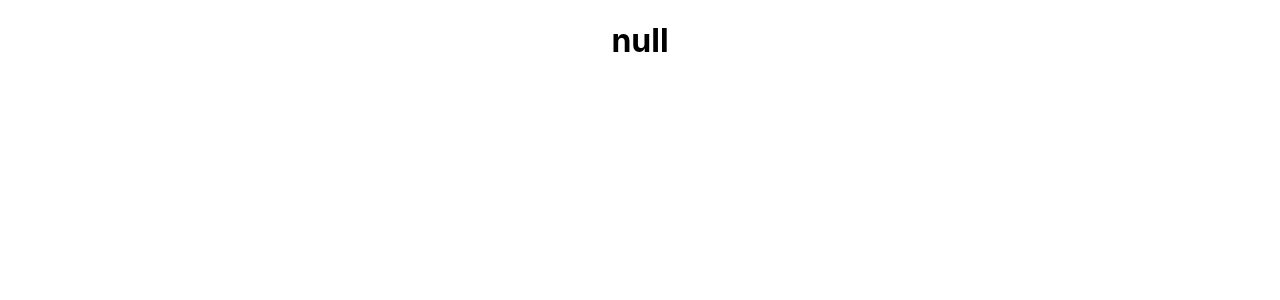
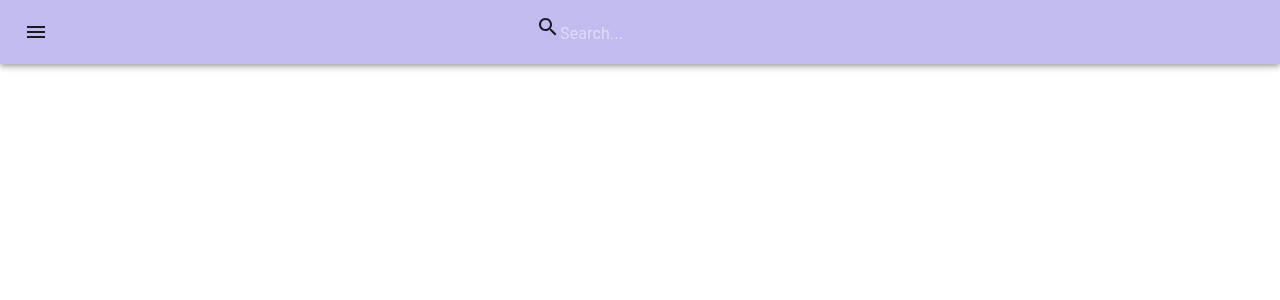
Before and after one commit to meh430/rankten, a React (Create React App) app: page /#/main in a window 1280 px wide. Shown: the top 300 px of the page. Built offline with nearby package versions, Linux system fonts and the light colour scheme.

Commit message:
adds depend

```diff
--- a/src/routes/MainRoute.js
+++ b/src/routes/MainRoute.js
@@ -1,6 +1,24 @@
-import React, {useContext} from "react";
+import React, { useContext } from "react";
 import { UserContext } from "../Contexts";
+import { AppBar, Toolbar, IconButton, InputBase } from "@material-ui/core";
+import MenuIcon from "@material-ui/icons/Menu";
+import SearchIcon from "@material-ui/icons/Search";
+import '../App.css'
 export const MainRoute = () => {
-    const { user } = useContext(UserContext);
-    return <h1>{JSON.stringify(user)}</h1>;
+    //const { user } = useContext(UserContext);
+    return (
+        <div>
+            <AppBar position="static">
+                <Toolbar>
+                    <IconButton edge="start" color="inherit" aria-label="menu">
+                        <MenuIcon />
+                    </IconButton>
+                    <div style={{ flexGrow: "1" }}>
+                        <SearchIcon/>
+                        <InputBase placeholder="Search..." inputProps={{ "aria-label": "Search..." }} />
+                    </div>
+                </Toolbar>
+            </AppBar>
+        </div>
+    );
 };
--- a/src/routes/Splash.js
+++ b/src/routes/Splash.js
@@ -33,7 +33,7 @@ export const Splash = () => {
         } else {
             setStartRoute("/auth");
         }
-    }, [setStartRoute, userDispatch]);
+    }, [setStartRoute, userDispatch, userToken]);
 
     if (startRoute) {
         return <Redirect to={startRoute} />;
```
